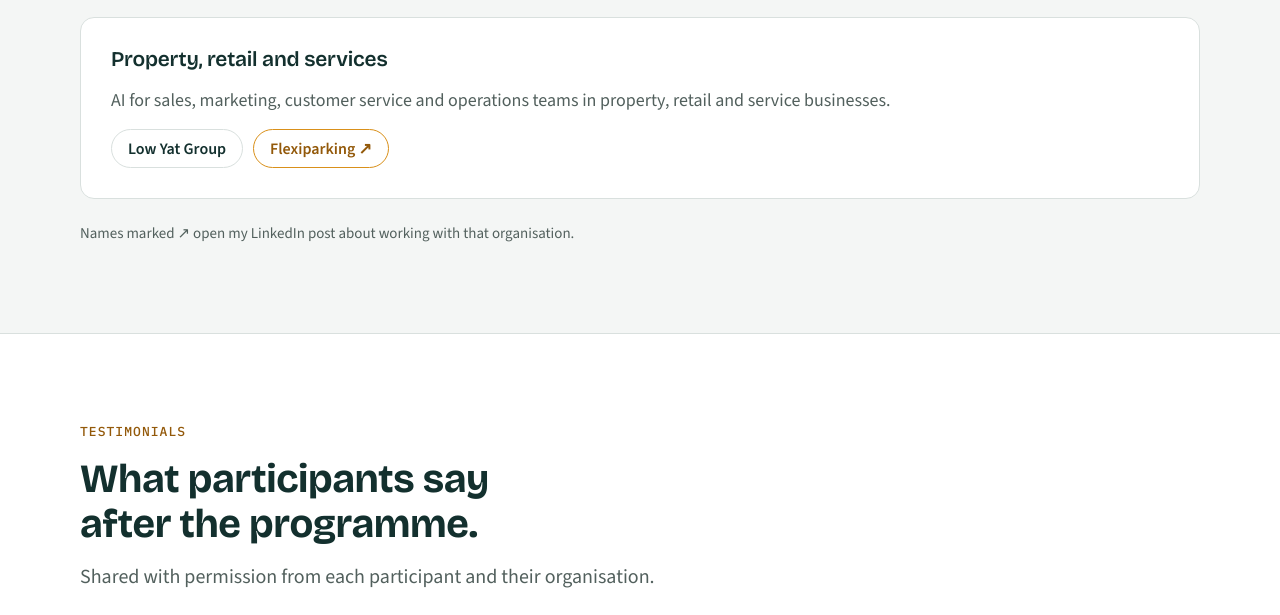
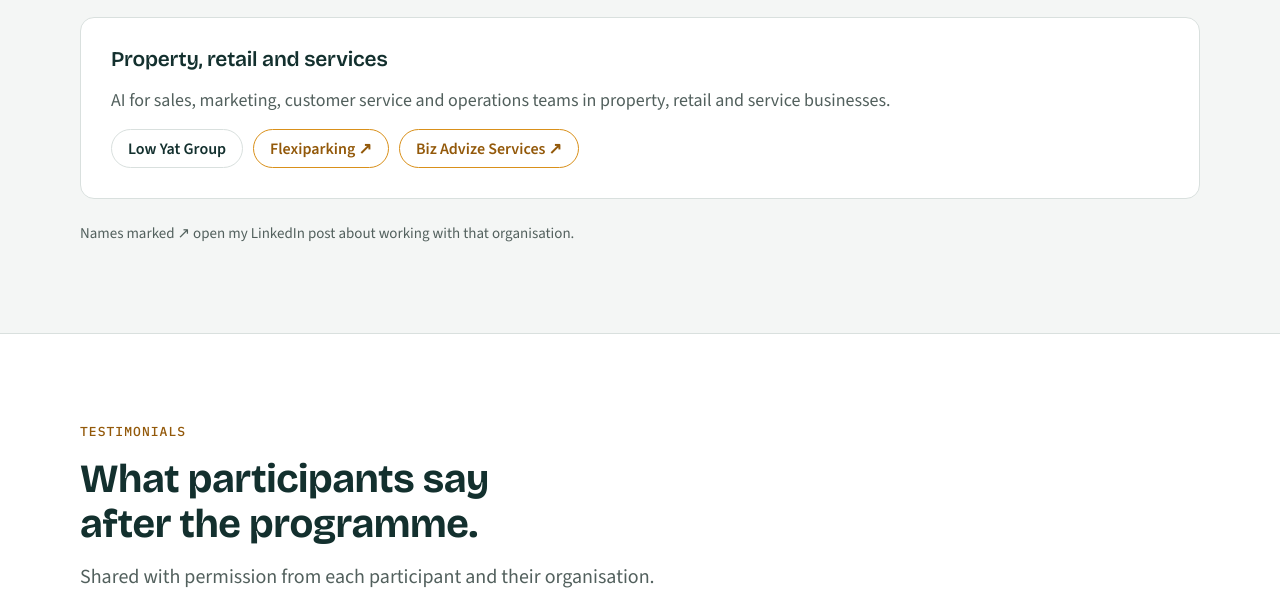
Before and after one commit to franklinstyne/franklinstyne-site, a plain HTML site: page track-record.html in a window 1280 px wide. Shown: the part 1682-2297 px from the top of the page. Drawn offline with nearby package versions, Linux system fonts and the light colour scheme.

Commit message:
Add Biz Advize Services (Brunei) to organisations trained
Co-Authored-By: Claude Opus 5.5 <noreply@anthropic.com>
Claude-Session: https://claude.ai/code/session_01RW2PXSkJFET7PbW86613Hx

Linked to the LinkedIn post on the Track record page; regenerate trainer profile, thumbnail and Training Partner Kit.

```diff
--- a/track-record.html
+++ b/track-record.html
@@ -57,7 +57,7 @@
       <article class="card"><h3>Financial services and healthcare</h3><p>AI productivity, Microsoft 365 Copilot and responsible AI for banking, insurance, investment and healthcare teams.</p><ul class="client-list"><li class="linked"><a href="https://www.linkedin.com/posts/franklinstyne_ai-generativeai-microsoftcopilot-share-7505873912338231296-42jM" target="_blank" rel="noopener" aria-label="Maybank: LinkedIn post about the training (opens in a new tab)">Maybank</a></li><li class="linked"><a href="https://www.linkedin.com/posts/franklinstyne_generativeai-microsoftcopilot-teambuilding-ugcPost-7519785793452883968-YiKJ" target="_blank" rel="noopener" aria-label="Prudential: LinkedIn post about the training (opens in a new tab)">Prudential</a></li><li>Mitsui &amp; Co</li><li>Thomson Health</li></ul></article>
       <article class="card"><h3>Government, public sector and media</h3><p>AI literacy and workplace productivity for agencies, public bodies and broadcast media.</p><ul class="client-list"><li>Ministry of Education</li><li>JKR</li><li>JKR Sarawak</li><li>HRD Corp</li><li class="linked"><a href="https://www.linkedin.com/posts/franklinstyne_generativeai-aitraining-corporatetraining-activity-7361256723455569920-vICJ" target="_blank" rel="noopener" aria-label="PSDC: LinkedIn post about the training (opens in a new tab)">PSDC</a></li><li class="linked"><a href="https://www.linkedin.com/posts/franklinstyne_it-feels-great-to-be-back-in-training-after-activity-7375817272919203840-SojZ" target="_blank" rel="noopener" aria-label="Malaysia Airports: LinkedIn post about the training (opens in a new tab)">Malaysia Airports</a></li><li>Jabatan Penerangan Malaysia</li><li>RTM</li><li>TV3</li><li class="linked"><a href="https://www.linkedin.com/posts/franklinstyne_bernama-gemini-googleworkspace-activity-7516110056593985536-SqH0" target="_blank" rel="noopener" aria-label="Bernama: LinkedIn post about the training (opens in a new tab)">Bernama</a></li></ul></article>
       <article class="card"><h3>Education</h3><p>AI for lecturers, administrators and teachers, covering teaching, assessment and administration.</p><ul class="client-list"><li class="linked"><a href="https://www.linkedin.com/posts/franklinstyne_generativeai-microsoft365-microsoftcopilot-activity-7435300882189111296-0K20" target="_blank" rel="noopener" aria-label="UNITEN: LinkedIn post about the training (opens in a new tab)">UNITEN</a></li><li>Taylor&rsquo;s University</li><li>CB Learning Centre</li><li>Dignity Schools</li><li>Harvest International School</li><li class="linked"><a href="https://www.linkedin.com/posts/franklinstyne_aiineducation-generativeai-teachertraining-ugcPost-7484121105025134594-6Pnp" target="_blank" rel="noopener" aria-label="SMA Khadijah Surabaya: LinkedIn post about the training (opens in a new tab)">SMA Khadijah Surabaya</a></li><li class="linked"><a href="https://www.linkedin.com/posts/franklinstyne_aiineducation-generativeai-teachertraining-ugcPost-7487383751556014080-mJ6k" target="_blank" rel="noopener" aria-label="MAUWH Jombang: LinkedIn post about the training (opens in a new tab)">MAUWH Jombang</a></li></ul></article>
-      <article class="card span-2"><h3>Property, retail and services</h3><p>AI for sales, marketing, customer service and operations teams in property, retail and service businesses.</p><ul class="client-list"><li>Low Yat Group</li><li class="linked"><a href="https://lnkd.in/p/gz8pzAJA" target="_blank" rel="noopener" aria-label="Flexiparking: LinkedIn post about the training (opens in a new tab)">Flexiparking</a></li></ul></article>
+      <article class="card span-2"><h3>Property, retail and services</h3><p>AI for sales, marketing, customer service and operations teams in property, retail and service businesses.</p><ul class="client-list"><li>Low Yat Group</li><li class="linked"><a href="https://lnkd.in/p/gz8pzAJA" target="_blank" rel="noopener" aria-label="Flexiparking: LinkedIn post about the training (opens in a new tab)">Flexiparking</a></li><li class="linked"><a href="https://www.linkedin.com/posts/franklinstyne_we-nearly-didnt-make-it-to-brunei-missed-flight-ugcPost-7454396108711272449-84rm" target="_blank" rel="noopener" aria-label="Biz Advize Services: LinkedIn post about the training (opens in a new tab)">Biz Advize Services</a></li></ul></article>
     </div>
     <p class="muted list-note">Names marked &#8599; open my LinkedIn post about working with that organisation.</p>
   </div>
```
Also changed, not shown: index.html (+1 -1 lines), assets/certs/franklin-styne-trainer-profile.jpg, 2 other files.
